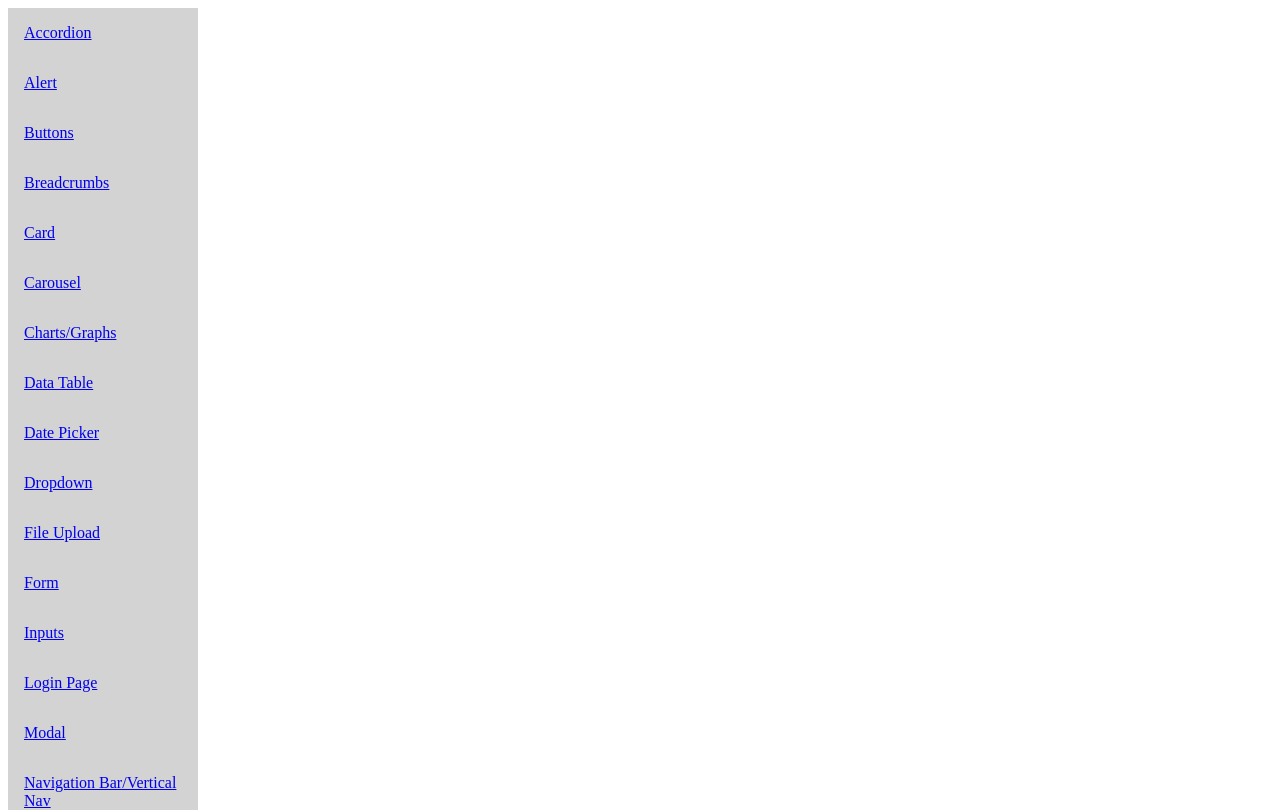
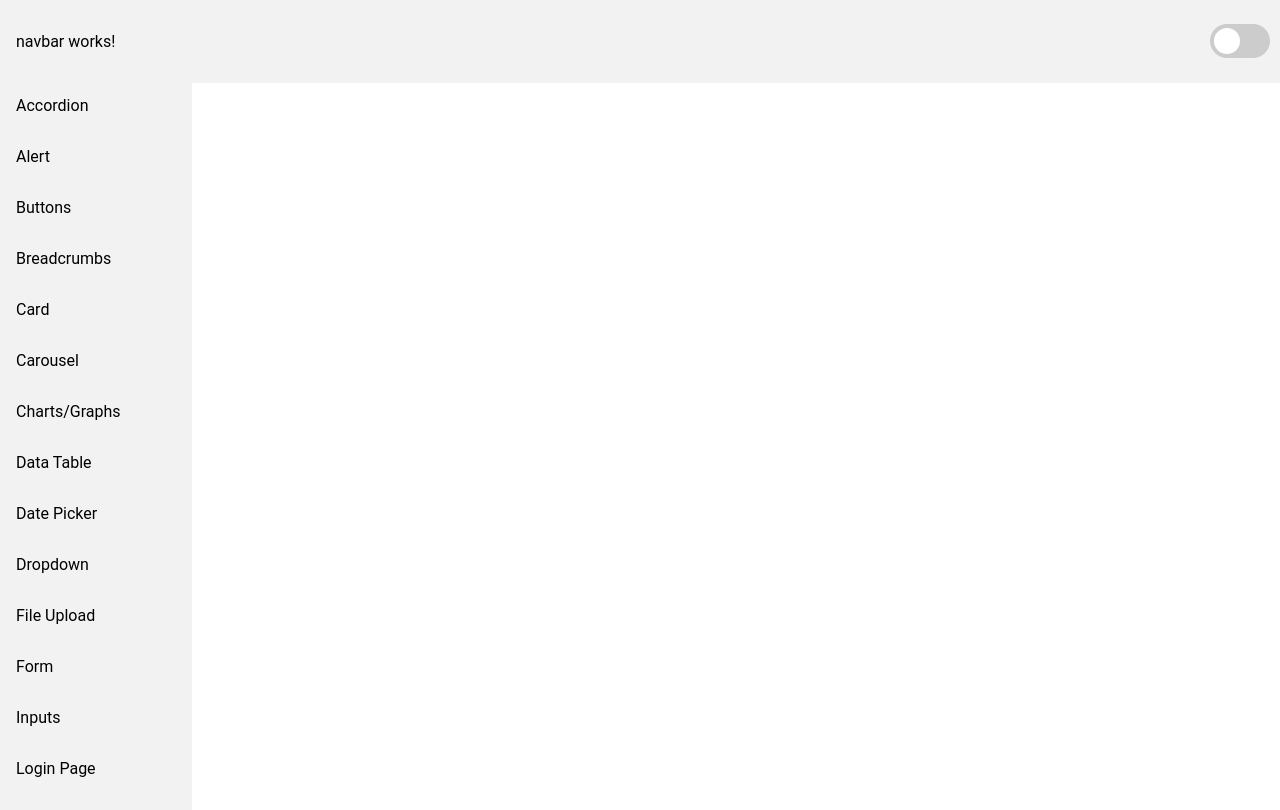
Before and after one commit to HMHepburn/Shirazi, an Angular app: page / in a window 1280 px wide. Shown: the top 810 px of the page. Built offline with nearby package versions, Linux system fonts and the light colour scheme.

Commit message:
First push for safekeepign

```diff
--- a/src/app/app.component.css
+++ b/src/app/app.component.css
@@ -1,10 +1,3 @@
-.navigation-container {
-    display: flex;
-    flex-direction: column;
-    background-color:lightgrey;
-    width:15%;
+.design-system {
+    background-color: #FCFBFC;
 }
-
-.list-element {
-    margin:1rem;
-}
--- a/src/app/app.component.html
+++ b/src/app/app.component.html
@@ -1,26 +1,18 @@
-<div class="navigation-container">
-	<a href="component1" class="list-element">Accordion</a>
-	<a href="component2" class="list-element">Alert</a>
-	<a href="component3" class="list-element">Buttons</a>
-	<a href="component4" class="list-element">Breadcrumbs</a>
-	<a href="component5" class="list-element">Card</a>
-	<a href="component6" class="list-element">Carousel</a>
-	<a href="component7" class="list-element">Charts/Graphs</a>
-	<a href="component8" class="list-element">Data Table</a>
-	<a href="component9" class="list-element">Date Picker</a>
-	<a href="component9" class="list-element">Dropdown</a>
-	<a href="component9" class="list-element">File Upload</a>
-	<a href="component9" class="list-element">Form</a>
-	<a href="component9" class="list-element">Inputs</a>
-	<a href="component9" class="list-element">Login Page</a>
-	<a href="component9" class="list-element">Modal</a>
-	<a href="component9" class="list-element">Navigation Bar/Vertical Nav</a>
-	<a href="component9" class="list-element">Pagination</a>
-	<a href="component9" class="list-element">Pills/Badges/Tags</a>
-	<a href="component9" class="list-element">Placeholder</a>
-	<a href="component9" class="list-element">Range Slider</a>
-	<a href="component9" class="list-element">Radio Buttons/Checkboxes/Toggle Switches</a>
-	<a href="component9" class="list-element">Search Bar</a>
-	<a href="component9" class="list-element">Spinner</a>
-	<a href="component9" class="list-element">Tooltip/Popover</a>
+<div class="design-system">
+    <app-navbar></app-navbar>
+    <app-sidenav></app-sidenav>
 </div>
+
+<!-- nav + sidebar style
+kchimbr, fattoush, chalgam - look at navs and use on this site
+
+NAV STYLE:
+- sidebar
+- top nav (for site settings that are universal, switching language/dark mode)
+
+typography
+
+spacing: margins, padding
+
+responsiveness + (dark mode ??) - best practise for switching between light/dark mode
+-->
--- /dev/null
+++ b/src/app/navbar/navbar.component.css
@@ -0,0 +1,74 @@
+.navbar {
+    background-color: #F2F2F2;
+    padding:1rem;
+    position:fixed;
+    width:98%;
+    display: flex;
+    z-index: 10;
+    flex-direction:row;
+    justify-content:space-between;
+}
+
+/* The switch - the box around the slider */
+.switch {
+    position: relative;
+    display: inline-block;
+    width: 60px;
+    height: 34px;
+    margin-top:0.5rem;
+  }
+
+  /* Hide default HTML checkbox */
+  .switch input {
+    opacity: 0;
+    width: 0;
+    height: 0;
+  }
+
+  /* The slider */
+  .slider {
+    position: absolute;
+    cursor: pointer;
+    top: 0;
+    left: 0;
+    right: 0;
+    bottom: 0;
+    background-color: #ccc;
+    -webkit-transition: .4s;
+    transition: .4s;
+  }
+
+  .slider:before {
+    position: absolute;
+    content: "";
+    height: 26px;
+    width: 26px;
+    left: 4px;
+    bottom: 4px;
+    background-color: white;
+    -webkit-transition: .4s;
+    transition: .4s;
+  }
+
+  input:checked + .slider {
+    background-color: #2196F3;
+  }
+
+  input:focus + .slider {
+    box-shadow: 0 0 1px #2196F3;
+  }
+
+  input:checked + .slider:before {
+    -webkit-transform: translateX(26px);
+    -ms-transform: translateX(26px);
+    transform: translateX(26px);
+  }
+
+  /* Rounded sliders */
+  .slider.round {
+    border-radius: 34px;
+  }
+
+  .slider.round:before {
+    border-radius: 50%;
+  }
--- /dev/null
+++ b/src/app/navbar/navbar.component.html
@@ -0,0 +1,7 @@
+<div class="navbar">
+    <p>navbar works!</p>
+    <label class="switch">
+        <input type="checkbox">
+        <span class="slider round"></span>
+    </label>
+</div>
--- /dev/null
+++ b/src/app/sidenav/sidenav.component.css
@@ -0,0 +1,19 @@
+.navigation-container {
+    display: flex;
+    flex-direction: column;
+    background-color:#F2F2F2;
+    width:15%;
+    position:absolute;
+    margin-top:5rem;
+}
+
+.list-element {
+    padding:1rem;
+    font: 1rem;
+    text-decoration:none;
+    color:black;
+}
+
+.list-element:hover {
+    background-color:#CBCBCB;
+}
--- /dev/null
+++ b/src/app/sidenav/sidenav.component.html
@@ -0,0 +1,26 @@
+<div class="navigation-container">
+	<a href="component1" class="list-element">Accordion</a>
+	<a href="component2" class="list-element">Alert</a>
+	<a href="component3" class="list-element">Buttons</a>
+	<a href="component4" class="list-element">Breadcrumbs</a>
+	<a href="component5" class="list-element">Card</a>
+	<a href="component6" class="list-element">Carousel</a>
+	<a href="component7" class="list-element">Charts/Graphs</a>
+	<a href="component8" class="list-element">Data Table</a>
+	<a href="component9" class="list-element">Date Picker</a>
+	<a href="component9" class="list-element">Dropdown</a>
+	<a href="component9" class="list-element">File Upload</a>
+	<a href="component9" class="list-element">Form</a>
+	<a href="component9" class="list-element">Inputs</a>
+	<a href="component9" class="list-element">Login Page</a>
+	<a href="component9" class="list-element">Modal</a>
+	<a href="component9" class="list-element">Navigation Bar/Vertical Nav</a>
+	<a href="component9" class="list-element">Pagination</a>
+	<a href="component9" class="list-element">Pills/Badges/Tags</a>
+	<a href="component9" class="list-element">Placeholder</a>
+	<a href="component9" class="list-element">Range Slider</a>
+	<a href="component9" class="list-element">Radio Buttons/Checkboxes/Toggle Switches</a>
+	<a href="component9" class="list-element">Search Bar</a>
+	<a href="component9" class="list-element">Spinner</a>
+	<a href="component9" class="list-element">Tooltip/Popover</a>
+</div>
--- a/src/styles.css
+++ b/src/styles.css
@@ -1 +1,4 @@
 /* You can add global styles to this file, and also import other style files */
+
+html, body { height: 100%; }
+body { margin: 0; font-family: Roboto, "Helvetica Neue", sans-serif; }
```
Also changed, not shown: src/app/app.module.ts (+8 -2 lines), src/app/navbar/navbar.component.ts (added, +10 -0 lines), src/app/sidenav/sidenav.component.ts (added, +10 -0 lines), 2 other files (tests, documents, lock files or other folders).
